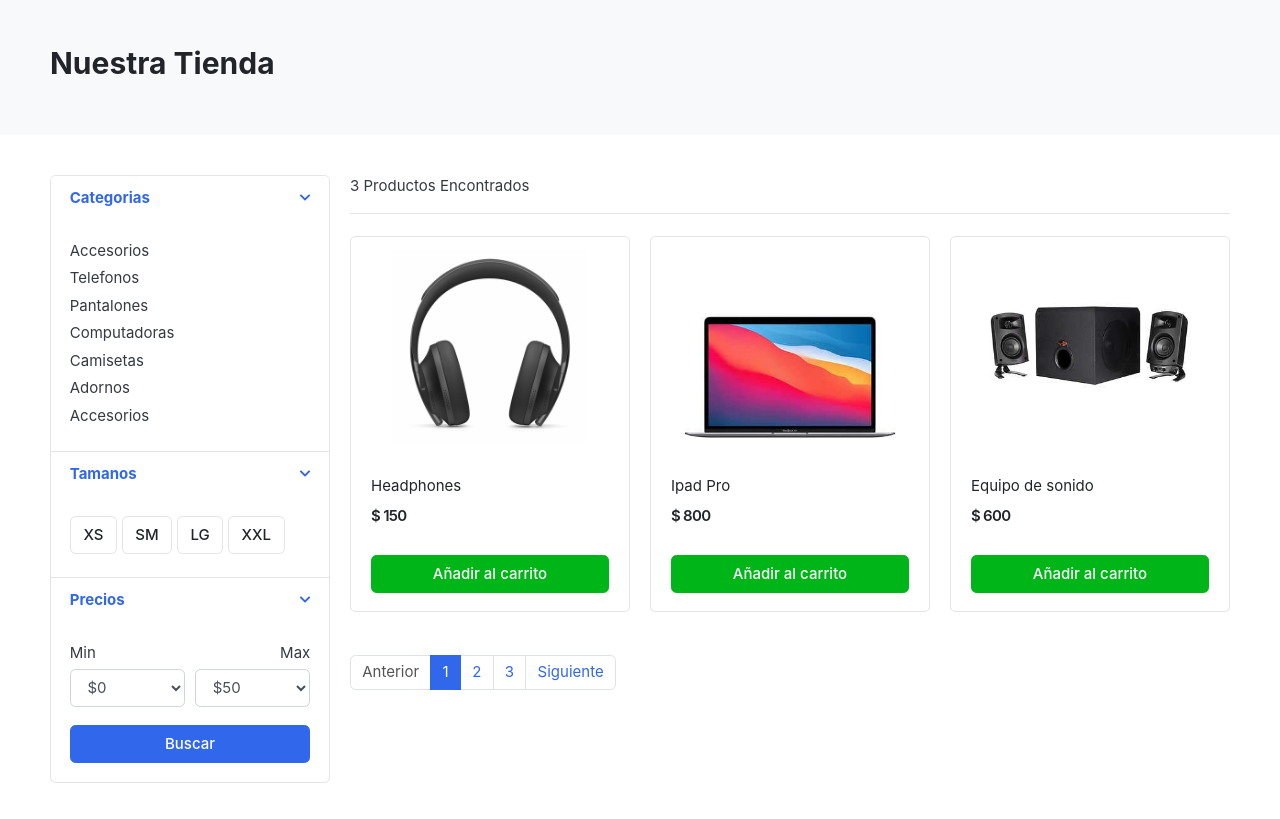
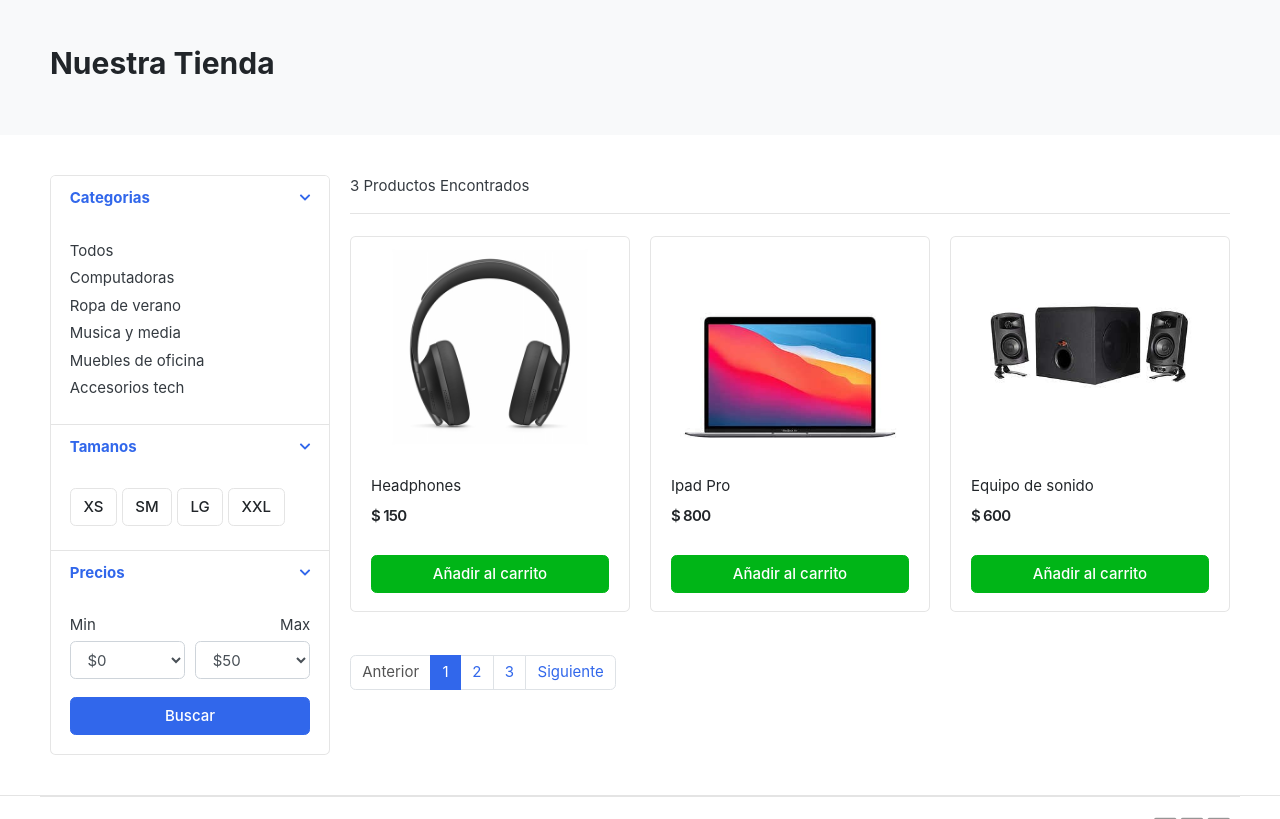
Before and after one commit to git-manuel-alejandro/e, a Django app: page /store/ in a window 1280 px wide. Shown: the part 119-938 px from the top of the page. Run offline with Django 3.2, Linux system fonts and the light colour scheme; data comes from the database, SQL or seed files in the repository; some web fonts are replaced.

Commit message:
Categorias de productos en el store

```diff
--- a/templates/includes/navbar.html
+++ b/templates/includes/navbar.html
@@ -38,6 +38,7 @@
                     <i class="fa fa-bars"></i> Categorias
                 </button>
                 <div class="dropdown-menu">
+                    <a class="dropdown-item" href="{% url 'store' %}">Todos </a>
                     {% for category in links %}
                     <a class="dropdown-item" href="{{ category.get_url }}">{{ category.category_name}} </a>
                     {% endfor %}
--- a/templates/store/store.html
+++ b/templates/store/store.html
@@ -32,13 +32,10 @@
                             <div class="card-body">
 
                                 <ul class="list-menu">
-                                    <li><a href="#">Accesorios </a></li>
-                                    <li><a href="#">Telefonos </a></li>
-                                    <li><a href="#">Pantalones </a></li>
-                                    <li><a href="#">Computadoras </a></li>
-                                    <li><a href="#">Camisetas </a></li>
-                                    <li><a href="#">Adornos</a></li>
-                                    <li><a href="#">Accesorios </a></li>
+                                    <li><a href="{% url 'store' %}">Todos </a></li>
+                                    {% for category in links %}
+                                    <li><a href="{{ category.get_url }}">{{ category.category_name }} </a></li>
+                                    {% endfor %}
                                 </ul>
 
                             </div> <!-- card-body.// -->
```
